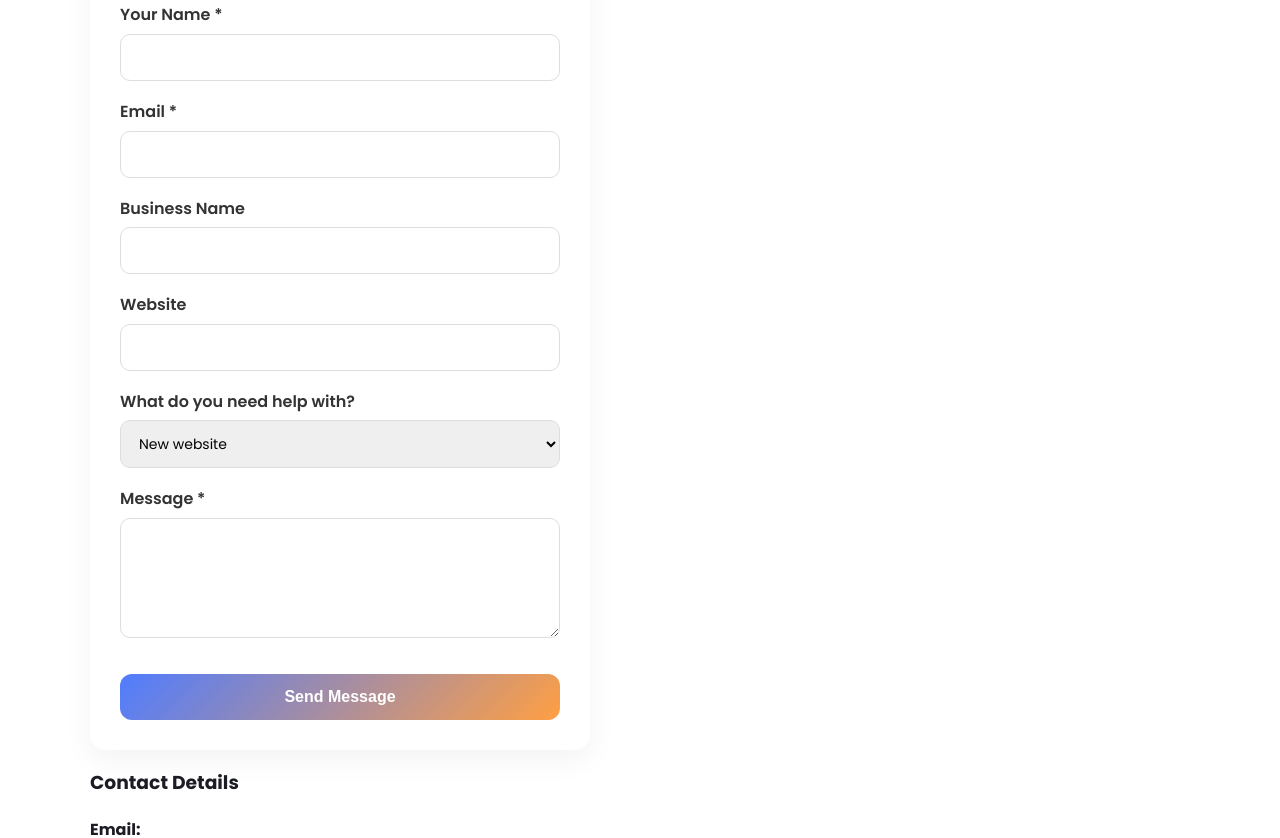
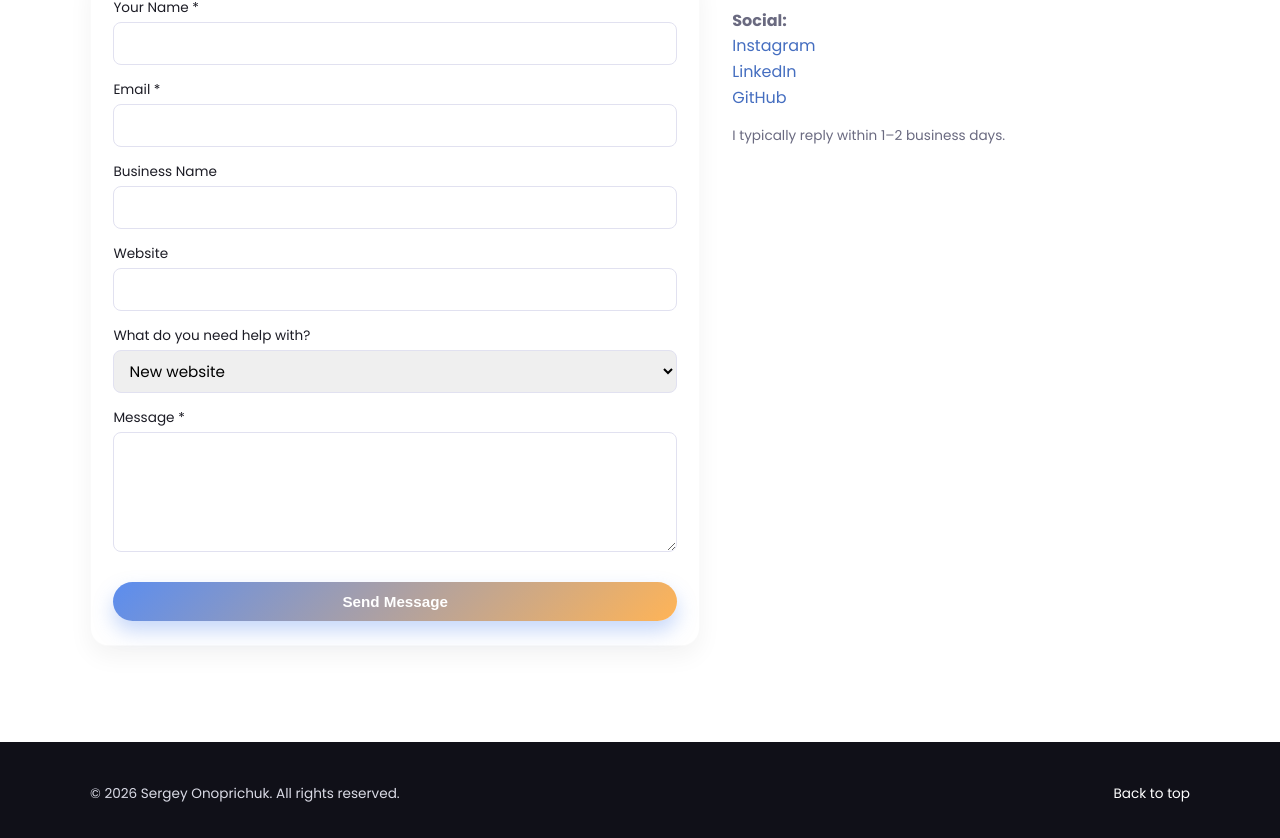
Before and after one commit to OnoprichukSergey-FS/my-web-studio-react, a React (Vite) app: page / in a window 1280 px wide. Shown: the part 3787-4625 px from the top of the page. Built offline with nearby package versions, Linux system fonts and the light colour scheme.

Commit message:
updated css

```diff
--- a/src/style.css
+++ b/src/style.css
@@ -602,77 +602,126 @@ body {
   color: var(--primary);
 }
 
-/* CONTACT FORM */
+/* CONTACT */
+.contact-grid {
+  display: grid;
+  grid-template-columns: minmax(0, 1.2fr) minmax(0, 0.9fr);
+  gap: 2rem;
+  align-items: flex-start;
+}
+
 .contact-form {
   background: #ffffff;
-  padding: 30px;
-  border-radius: 16px;
-  box-shadow: 0 10px 30px rgba(0, 0, 0, 0.05);
-  max-width: 500px;
+  border-radius: var(--radius-lg);
+  padding: 1.5rem 1.4rem;
+  box-shadow: var(--shadow-soft);
+  border: 1px solid rgba(0, 0, 0, 0.02);
+  transition: box-shadow 0.15s ease, transform 0.15s ease;
 }
 
-/* FORM GROUP */
-.form-group {
-  margin-bottom: 18px;
+.contact-form:hover {
+  transform: translateY(-2px);
+  box-shadow: 0 14px 30px rgba(0, 0, 0, 0.06);
 }
 
-/* LABEL */
-.form-group label {
-  display: block;
-  font-weight: 600;
-  margin-bottom: 6px;
-  color: #333;
+.form-group {
+  margin-bottom: 0.9rem;
 }
 
-/* INPUTS + TEXTAREA + SELECT */
-.form-group input,
-.form-group textarea,
-.form-group select {
-  width: 100%;
-  padding: 12px 14px;
-  border-radius: 10px;
-  border: 1px solid #ddd;
-  font-size: 14px;
-  font-family: inherit;
-  transition: all 0.2s ease;
+label {
+  display: block;
+  font-size: 0.85rem;
+  margin-bottom: 0.2rem;
 }
 
-/* TEXTAREA HEIGHT */
-.form-group textarea {
+input,
+select,
+textarea {
+  width: 100%;
+  padding: 0.55rem 0.7rem;
+  border-radius: var(--radius-sm);
+  border: 1px solid var(--border);
+  font-family: inherit;
+  font-size: 0.95rem;
+  outline: none;
+  transition: border-color 0.15s ease, box-shadow 0.15s ease,
+    background 0.15s ease;
+}
+
+input:focus,
+select:focus,
+textarea:focus {
+  border-color: var(--primary);
+  box-shadow: 0 0 0 1px rgba(91, 141, 239, 0.3);
+  background: #ffffff;
+}
+
+.form-submit {
+  margin-top: 0.5rem;
+}
+
+.hidden-field {
+  display: none;
+}
+
+/* ✅ FIX: STYLE YOUR SUBMIT BUTTON (because your JSX button has no class) */
+.contact-form button[type="submit"] {
+  width: 100%;
+  margin-top: 0.5rem;
+  padding: 0.7rem 1.2rem;
+
+  border-radius: 999px;
+  border: none;
+
+  font-weight: 600;
+  font-size: 0.95rem;
+  color: #fff;
+
+  background: linear-gradient(135deg, var(--primary), var(--accent));
+  box-shadow: 0 10px 20px rgba(91, 141, 239, 0.35);
+
+  cursor: pointer;
+  transition: transform 0.12s ease, box-shadow 0.12s ease;
+  appearance: none;
+  -webkit-appearance: none;
+}
+
+.contact-form button[type="submit"]:hover {
+  transform: translateY(-1px);
+  box-shadow: 0 14px 24px rgba(91, 141, 239, 0.4);
+}
+
+.contact-form button[type="submit"]:focus-visible {
+  outline: 2px solid var(--accent);
+  outline-offset: 2px;
+}
+
+textarea {
   min-height: 120px;
   resize: vertical;
 }
 
-/* FOCUS EFFECT */
-.form-group input:focus,
-.form-group textarea:focus,
-.form-group select:focus {
-  border-color: #4f7cff;
-  outline: none;
-  box-shadow: 0 0 0 2px rgba(79, 124, 255, 0.15);
+.contact-info h3 {
+  margin-top: 0;
 }
 
-/* BUTTON */
-.contact-form button {
-  margin-top: 10px;
-  width: 100%;
-  padding: 14px;
-  border-radius: 12px;
-  border: none;
-  font-weight: 600;
-  font-size: 16px;
-  cursor: pointer;
-
-  background: linear-gradient(135deg, #4f7cff, #ff9f43);
-  color: white;
-
-  transition: all 0.2s ease;
+.contact-info p {
+  margin-bottom: 0.9rem;
+  color: var(--muted);
 }
 
-/* BUTTON HOVER */
-.contact-form button:hover {
-  transform: translateY(-2px);
-  box-shadow: 0 6px 15px rgba(79, 124, 255, 0.3);
+.contact-info a {
+  color: var(--primary-dark);
+  text-decoration: none;
+}
+
+.contact-info a:hover {
+  text-decoration: underline;
+}
+
+.small {
+  font-size: 0.85rem;
+  color: var(--muted);
 }
 
 /* FOOTER */
```
